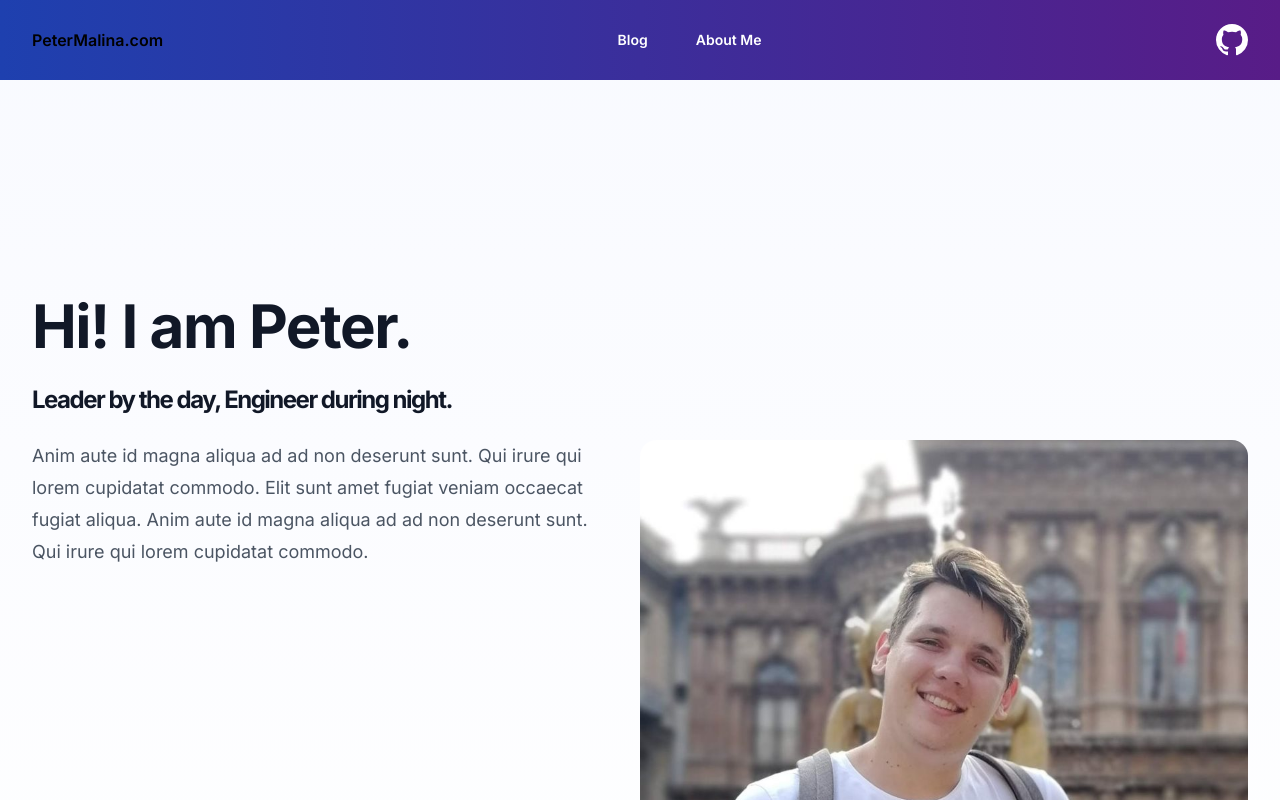
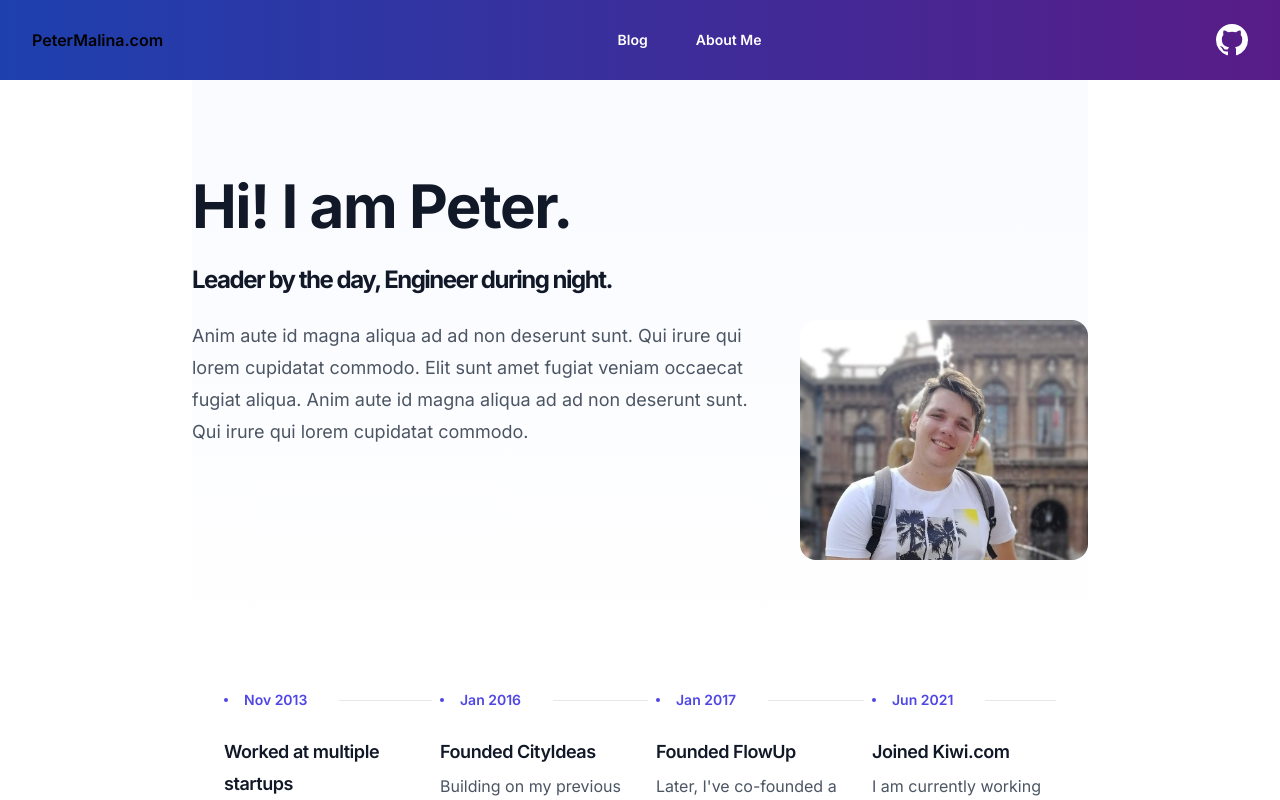
Before and after one commit to petomalina/site, a Next.js app: page /about in a window 1280 px wide. Shown: the top 800 px of the page. Built offline with nearby package versions, Linux system fonts and the light colour scheme.

Commit message:
feat(blo): add metadata

```diff
--- a/app/Blog.tsx
+++ b/app/Blog.tsx
@@ -1,6 +1,13 @@
 import Badge from "./Badge";
 import Link from "next/link";
 import { getPosts } from "@/lib/posts";
+
+export const generateMetadata = async () => {
+  return {
+    title: "Peter Malina's Blog",
+    description: "A mix of articles about engineering and leadership.",
+  };
+}
 
 export default function Blog() {
   const posts = getPosts();
@@ -10,7 +17,7 @@ export default function Blog() {
 
   return (
     <div className="bg-white py-24">
-      <div className="mx-auto max-w-7xl px-6 lg:px-8">
+      <div className="mx-auto max-w-7xl lg:px-8">
         <div className="mx-auto max-w-2xl lg:max-w-4xl">
           <h2 className="text-3xl font-bold tracking-tight text-gray-900 sm:text-4xl">Blog</h2>
           <p className="mt-2 text-lg leading-8 text-gray-600">
--- a/app/about/page.tsx
+++ b/app/about/page.tsx
@@ -31,11 +31,18 @@ const timeline = [
   },
 ]
 
+export const generateMetadata = async () => {
+  return {
+    title: 'About Peter Malina',
+    description: 'About Page',
+  }
+}
+
 export default function About() {
   return (
-    <main className="isolate">
-      <div className="bg-white relative isolate -z-10 overflow-hidden bg-gradient-to-b from-indigo-100/20 pt-14">
-        <div className="mx-auto max-w-7xl px-6 py-32 sm:py-40 lg:px-8">
+    <main className="isolate max-w-2xl lg:max-w-4xl mx-auto">
+      <div className="bg-white relative isolate -z-10 overflow-hidden bg-gradient-to-b from-indigo-100/20">
+        <div className="mx-auto max-w-7xl py-24">
           <div className="mx-auto max-w-2xl lg:mx-0 lg:grid lg:max-w-none lg:grid-cols-2 lg:gap-x-16 lg:gap-y-6 xl:grid-cols-1 xl:grid-rows-1 xl:gap-x-8">
             <h1 className="max-w-1xl text-4xl font-bold tracking-tight text-gray-900 sm:text-6xl lg:col-span-2 xl:col-auto">
               Hi! I am Peter. <br />
--- a/app/layout.tsx
+++ b/app/layout.tsx
@@ -30,8 +30,10 @@ export default function RootLayout({
 
       <body className={inter.className}>
         <HeaderMenu></HeaderMenu>
-        {children}
-        </body>
+        <div className='px-6'>
+          {children}
+        </div>
+      </body>
     </html>
   )
 }
--- a/app/posts/[slug]/page.tsx
+++ b/app/posts/[slug]/page.tsx
@@ -20,6 +20,16 @@ export const generateStaticParams = async () => {
   return posts.map((post) => ({
     slug: post.slug,
   }));
+}
+
+export const generateMetadata = async ({ params }: { params: { slug: string } }) => {
+  const post = getPost(params.slug);
+
+  return {
+    title: post.data.title,
+    description: post.data.excerpt,
+    image: post.data.coverImage,
+  }
 }
 
 export default async function BlogPost(props: { params: { slug: string } }) {
```
Also changed, not shown: 1 other file (tests, documents, lock files or other folders).
